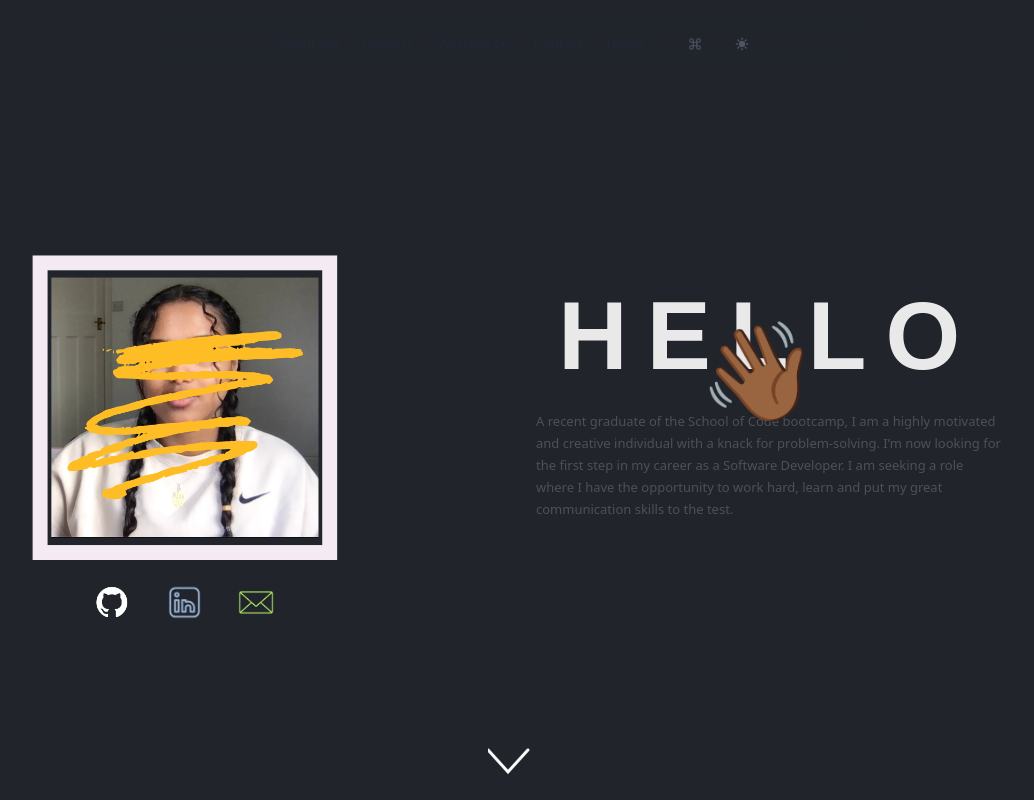
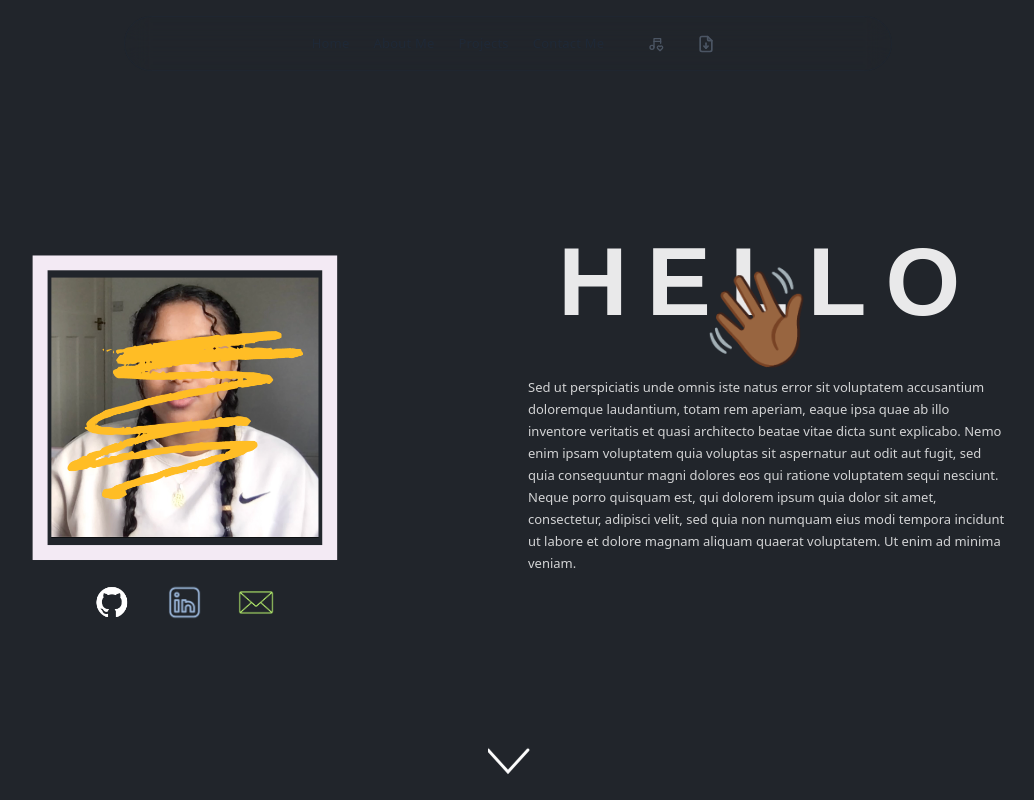
Before and after one commit to Selamkd/My-Portfolio, a Next.js app in the folder my-portfolio/: page /about in a window 1280 px wide. Shown: the whole page, without its empty margins (132-1166 px from the left). Built offline with nearby package versions, Linux system fonts and the light colour scheme.

Commit message:
added contact me page styling

```diff
--- /dev/null
+++ b/my-portfolio/components/ContactForm.jsx
@@ -0,0 +1,53 @@
+import { useState, useEffect } from 'react';
+import Linkeden from '../public/Linkeden.png';
+import Mail from '../public/Mail.png';
+import Github from '../public/Github.png';
+import Link from 'next/link';
+import Image from 'next/image';
+import Spaceship from '../public/spaceship.png';
+const ContactForm = () => {
+  return (
+    <div class="container my-24  mx-auto md:px-6">
+      <section class="mb-32">
+        <div class="flex flex-wrap">
+          <div class="mb-10 w-full shrink-0 grow-0 basis-auto md:mb-0 md:w-6/12 md:px-3 lg:px-6">
+            <h2 class="text--big text-neutral-300">Contact Me</h2>
+            <p class="mb-6 text-neutral-500 dark:text-neutral-300">
+              Lorem ipsum dolor sit amet consectetur adipisicing elit.
+              Laudantium, modi accusantium ipsum corporis quia asperiores
+              dolorem nisi corrupti eveniet dolores ad maiores repellendus enim
+              autem omnis fugiat perspiciatis? Ad, veritatis. Laudantium, modi
+              accusantium ipsum corporis quia asperiores dolorem nisi corrupti
+              eveniet dolores ad maiores repellendus enim
+            </p>
+            <div className="flex items-center justify-start gap-8">
+              <Link href="https://github.com/Selamkd">
+                <Image src={Github} alt="avatar pic" width={40} height={30} />
+              </Link>
+              <Link href="https://www.linkedin.com/in/selam-ararsa-39937126b/">
+                <Image src={Linkeden} alt="avatar pic" width={40} height={30} />
+              </Link>
+              <Link href="https://www.linkedin.com/in/selam-ararsa-39937126b/">
+                <Image src={Mail} alt="avatar pic" width={40} height={30} />
+              </Link>
+            </div>
+          </div>
+          <div class="mb-12 w-full shrink-0 grow-0 basis-auto md:mb-0 md:w-6/12 md:px-3 lg:px-6">
+            <div class="w-full md:w-96 md:max-w-full mx-auto">
+              <div class="p-6 border border-gray-300 sm:rounded-md">
+                <h1 class="text--big text-neutral-300">Form goes here</h1>
+              </div>
+            </div>
+          </div>
+        </div>
+        <Image
+          className="absolute bottom-0 right-0"
+          src={Spaceship}
+          width={440}
+          height={330}
+        />
+      </section>
+    </div>
+  );
+};
+export default ContactForm;
--- a/my-portfolio/components/Header.jsx
+++ b/my-portfolio/components/Header.jsx
@@ -1,15 +1,23 @@
 import Link from 'next/link';
+import { TbMusicHeart } from 'react-icons/tb';
+import { TbFileDownload } from 'react-icons/tb';
 const Header = () => {
   return (
-    <header class="top-0 text--small sm:top-4  rounded-none sm:rounded-full border-b sm:border dark:bg-blackish/30 border-gray-800/50 dark:border-gray-400/10 p-3 z-50 backdrop-blur-md w-full m-auto max-w-3xl flex justify-between items-center sticky">
+    <header class="top-0 text--small  sm:top-4  rounded-none sm:rounded-full border-b sm:border dark:bg-blackish/30 border-gray-800/50 dark:border-gray-400/10 p-3 z-50 backdrop-blur-md w-full m-auto max-w-3xl flex justify-between items-center sticky">
       <nav class="w-full flex justify-around items-center">
         <div class="flex items-center space-x-8">
           <div id="links" class="  hidden items-center sm:flex">
             <Link
               class="flex  items-center justify-center rounded-full transition-all focus-visible:outline-none focus-visible:ring-2 focus-visible:ring-draplin text-[13px] tracking-[0.2px] leading-none cursor-pointer select-none hover:bg-gray-100 dark:hover:bg-white/5 text-gray-800 dark:text-gray-400 font-medium px-3 py-2  w-fit"
-              href="/about "
+              href="/ "
             >
-              About me
+              Home
+            </Link>
+            <Link
+              class="flex items-center justify-center rounded-full transition-all focus-visible:outline-none focus-visible:ring-2 focus-visible:ring-draplin text-[13px] tracking-[0.2px] leading-none cursor-pointer select-none hover:bg-gray-100 dark:hover:bg-white/5 text-gray-800 dark:text-gray-400 font-medium px-3 py-2  w-fit"
+              href="/about"
+            >
+              About Me
             </Link>
             <Link
               class="flex items-center justify-center rounded-full transition-all focus-visible:outline-none focus-visible:ring-2 focus-visible:ring-draplin text-[13px] tracking-[0.2px] leading-none cursor-pointer select-none hover:bg-gray-100 dark:hover:bg-white/5 text-gray-800 dark:text-gray-400 font-medium px-3 py-2  w-fit"
@@ -19,86 +27,16 @@ const Header = () => {
             </Link>
             <Link
               class="flex items-center justify-center rounded-full transition-all focus-visible:outline-none focus-visible:ring-2 focus-visible:ring-draplin text-[13px] tracking-[0.2px] leading-none cursor-pointer select-none hover:bg-gray-100 dark:hover:bg-white/5 text-gray-800 dark:text-gray-400 font-medium px-3 py-2  w-fit"
-              href="/current"
+              href="/contact"
             >
-              Working on
-            </Link>
-            <Link
-              class="flex items-center justify-center rounded-full transition-all focus-visible:outline-none focus-visible:ring-2 focus-visible:ring-draplin text-[13px] tracking-[0.2px] leading-none cursor-pointer select-none hover:bg-gray-100 dark:hover:bg-white/5 text-gray-800 dark:text-gray-400 font-medium px-3 py-2  w-fit"
-              href="/about"
-            >
-              Contact
-            </Link>
-            <Link
-              class="flex items-center justify-center rounded-full transition-all focus-visible:outline-none focus-visible:ring-2 focus-visible:ring-draplin text-[13px] tracking-[0.2px] leading-none cursor-pointer select-none hover:bg-gray-100 dark:hover:bg-white/5 text-gray-800 dark:text-gray-400 font-medium px-3 py-2  w-fit"
-              href="/"
-            >
-              Home
+              Contact Me
             </Link>
           </div>
-          <button
-            class="circle-button inline-flex sm:hidden"
-            aria-label="Menu Button"
-            type="button"
-            aria-haspopup="dialog"
-            aria-expanded="false"
-            aria-controls="radix-:R2r6l6:"
-            data-state="closed"
-          >
-            <svg
-              xmlns="http://www.w3.org/2000/svg"
-              class="h-4 w-4 text-gray-600 dark:text-gray-300"
-              fill="none"
-              viewBox="0 0 24 24"
-              stroke="currentColor"
-            >
-              <path
-                stroke-linecap="round"
-                stroke-linejoin="round"
-                stroke-width="2"
-                d="M4 6h16M4 12h16m-7 6h7"
-              ></path>
-            </svg>
-          </button>
-          <button
-            aria-label="Open quick search"
-            class="circle-button sm:flex hidden plausible-event-name=Command+K"
-            data-state="closed"
-          >
-            <svg
-              xmlns="http://www.w3.org/2000/svg"
-              class="h-3.5 w-3.5 text-gray-600 dark:text-gray-300"
-              fill="none"
-              viewBox="0 0 24 24"
-              stroke="currentColor"
-            >
-              <path
-                stroke-linecap="round"
-                stroke-linejoin="round"
-                stroke-width="2"
-                d="M18 3a3 3 0 0 0-3 3v12a3 3 0 0 0 3 3 3 3 0 0 0 3-3 3 3 0 0 0-3-3H6a3 3 0 0 0-3 3 3 3 0 0 0 3 3 3 3 0 0 0 3-3V6a3 3 0 0 0-3-3 3 3 0 0 0-3 3 3 3 0 0 0 3 3h12a3 3 0 0 0 3-3 3 3 0 0 0-3-3z"
-              ></path>
-            </svg>
-          </button>
-          <button
-            aria-label="Toggle light mode"
-            type="button"
-            class="circle-button"
-            data-state="closed"
-          >
-            <svg
-              xmlns="http://www.w3.org/2000/svg"
-              viewBox="0 0 20 20"
-              fill="currentColor"
-              class="h-4 w-4 text-gray-600 dark:text-gray-300"
-            >
-              <path
-                d="M10 2a1 1 0 011 1v1a1 1 0 11-2 0V3a1 1 0 011-1zm4 8a4 4 0 11-8 0 4 4 0 018 0zm-.464 4.95l.707.707a1 1 0 001.414-1.414l-.707-.707a1 1 0 00-1.414 1.414zm2.12-10.607a1 1 0 010 1.414l-.706.707a1 1 0 11-1.414-1.414l.707-.707a1 1 0 011.414 0zM17 11a1 1 0 100-2h-1a1 1 0 100 2h1zm-7 4a1 1 0 011 1v1a1 1 0 11-2 0v-1a1 1 0 011-1zM5.05 6.464A1 1 0 106.465 5.05l-.708-.707a1 1 0 00-1.414 1.414l.707.707zm1.414 8.486l-.707.707a1 1 0 01-1.414-1.414l.707-.707a1 1 0 011.414 1.414zM4 11a1 1 0 100-2H3a1 1 0 000 2h1z"
-                fill-rule="evenodd"
-                clip-rule="evenodd"
-              ></path>
-            </svg>
-          </button>
+          <TbMusicHeart className="h-4 w-4 text-gray-600 dark:text-gray-400 hover:text-purple ]" />
+
+          <a href="/Selam Ararsa.pdf" download>
+            <TbFileDownload className="h-5 w-5 text-gray-600 dark:text-gray-400 hover:text-purple" />
+          </a>
         </div>
       </nav>
     </header>
--- a/my-portfolio/components/Intro.jsx
+++ b/my-portfolio/components/Intro.jsx
@@ -52,10 +52,23 @@ const Intro = () => {
         </div>
       </div>
       {/* Text and Arrow */}
-      <div  className="md:px-3 w-[80%] ">
-        <h1  id="greet" className="text--big text-3xl!important text-center mb-5">Hello 👋🏾</h1>
-        <p className="text-light-4 text--normal text-4xl e px-2 font-CooperHewitt">
-        A recent graduate of the School of Code bootcamp, I am a highly motivated and creative individual with a knack for problem-solving. I’m now looking for the first step in my career as a Software Developer. I am seeking a role where I have the opportunity to work hard, learn and put my great communication skills to the test.
+      <div className="md:px-3 w-[80%] ">
+        <h1
+          id="greet"
+          className="text--big text-3xl!important text-center mb-10"
+        >
+          Hello 👋🏾
+        </h1>
+        <p className="text--normal ">
+          Sed ut perspiciatis unde omnis iste natus error sit voluptatem
+          accusantium doloremque laudantium, totam rem aperiam, eaque ipsa quae
+          ab illo inventore veritatis et quasi architecto beatae vitae dicta
+          sunt explicabo. Nemo enim ipsam voluptatem quia voluptas sit
+          aspernatur aut odit aut fugit, sed quia consequuntur magni dolores eos
+          qui ratione voluptatem sequi nesciunt. Neque porro quisquam est, qui
+          dolorem ipsum quia dolor sit amet, consectetur, adipisci velit, sed
+          quia non numquam eius modi tempora incidunt ut labore et dolore magnam
+          aliquam quaerat voluptatem. Ut enim ad minima veniam.
         </p>
         <div class="carousel">
           <div class="logos"></div>
@@ -68,13 +81,13 @@ const Intro = () => {
         </div>
         {/* Arrow */}
         <motion.div
-
           animate={{ scale: 1, opacity: 1 }}
           className="flex justify-center items-center"
-
         >
-      <Link href="/projects
-      ">
+          <Link
+            href="/projects
+      "
+          >
             <svg class="arrows">
               <path
                 stroke-linecap="round"
@@ -85,7 +98,6 @@ const Intro = () => {
           </Link>
         </motion.div>
       </div>
-
     </div>
   );
 };
--- /dev/null
+++ b/my-portfolio/pages/contact.jsx
@@ -0,0 +1,11 @@
+import Form from '../components/ContactForm';
+import Header from '../components/Header';
+
+export default function Contact() {
+  return (
+    <main className="flex flex-col h-screen">
+      <Header className="top-0  absolute" />
+      <Form />
+    </main>
+  );
+}
```
Also changed, not shown: my-portfolio/components/Projects.jsx (+12 -14 lines), my-portfolio/public/Spaceship.png (added), 1 other file (tests, documents, lock files or other folders). Lines whose indentation alone changed are shown as unchanged.
